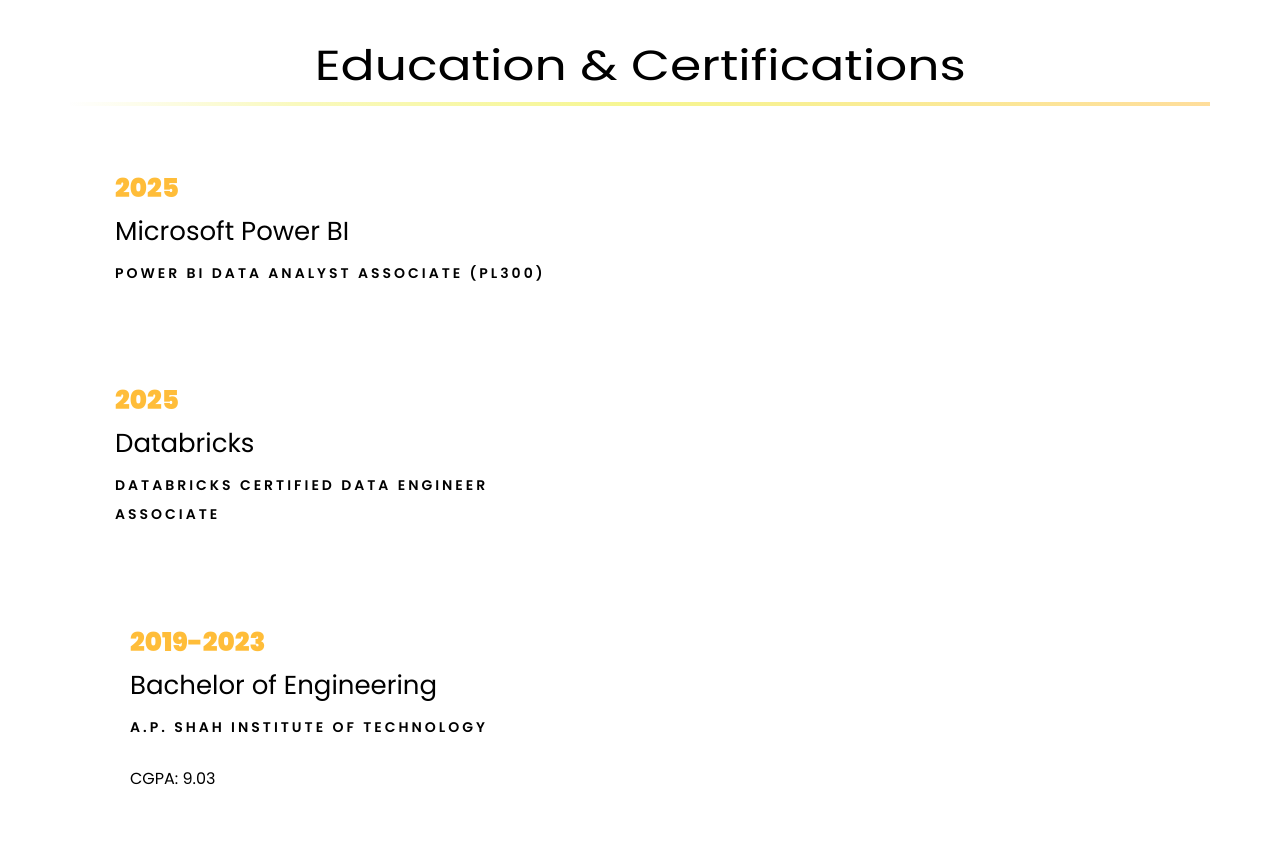
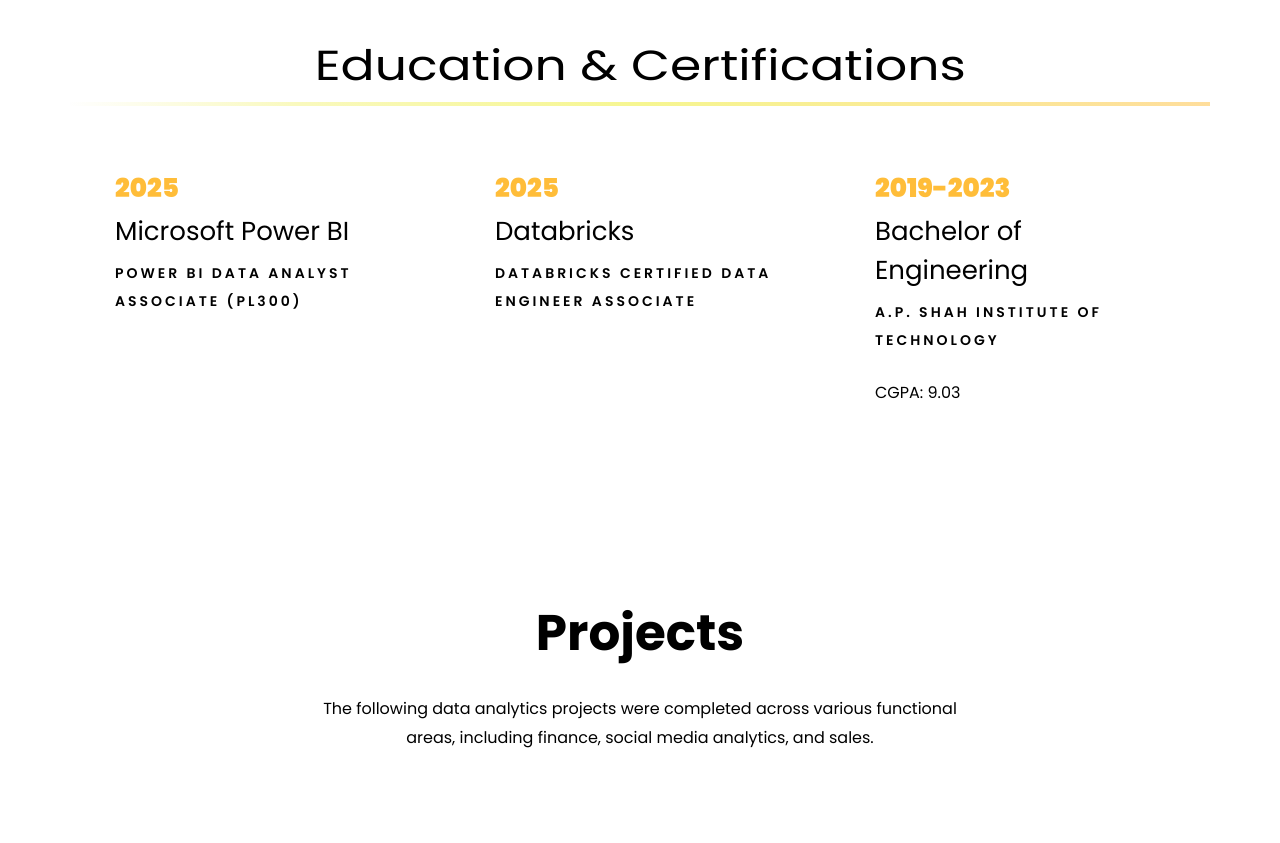
Before and after one commit to KaranShah-py/KaranShah-py.github.io, a plain HTML site: page index.html in a window 1280 px wide. Shown: the part 3060-3903 px from the top of the page. Drawn offline with Linux system fonts and the light colour scheme; files whose address does not match are found by name.

Commit message:
Update index.html

```diff
--- a/index.html
+++ b/index.html
@@ -384,25 +384,25 @@
 			<div class="underline"></div>
 		</div>
 		<br>
+
 		<div class="row">
-    			<div class="col-md-6">
+			<div class="col-md-4">
 				<div class="resume-wrap ftco-animate">
 					<span class="date">2025</span>
 					<h2>Microsoft Power BI</h2>
 					<span class="position">Power BI Data Analyst Associate (PL300)</span>
 				</div>
 			</div>
-    		</div>
-			<div class="row">
-    			<div class="col-md-6">
+
+			<div class="col-md-4">
 				<div class="resume-wrap ftco-animate">
 					<span class="date">2025</span>
 					<h2>Databricks</h2>
 					<span class="position">Databricks Certified Data Engineer Associate</span>
 				</div>
 			</div>
-    		</div>
-			<div class="col-md-6">
+
+			<div class="col-md-4">
 				<div class="resume-wrap ftco-animate">
 					<span class="date">2019-2023</span>
 					<h2>Bachelor of Engineering</h2>
@@ -411,6 +411,7 @@
 				</div>
 			</div>
 		</div>
+
     </section>
 
 
```
Lines whose indentation alone changed are shown as unchanged.
